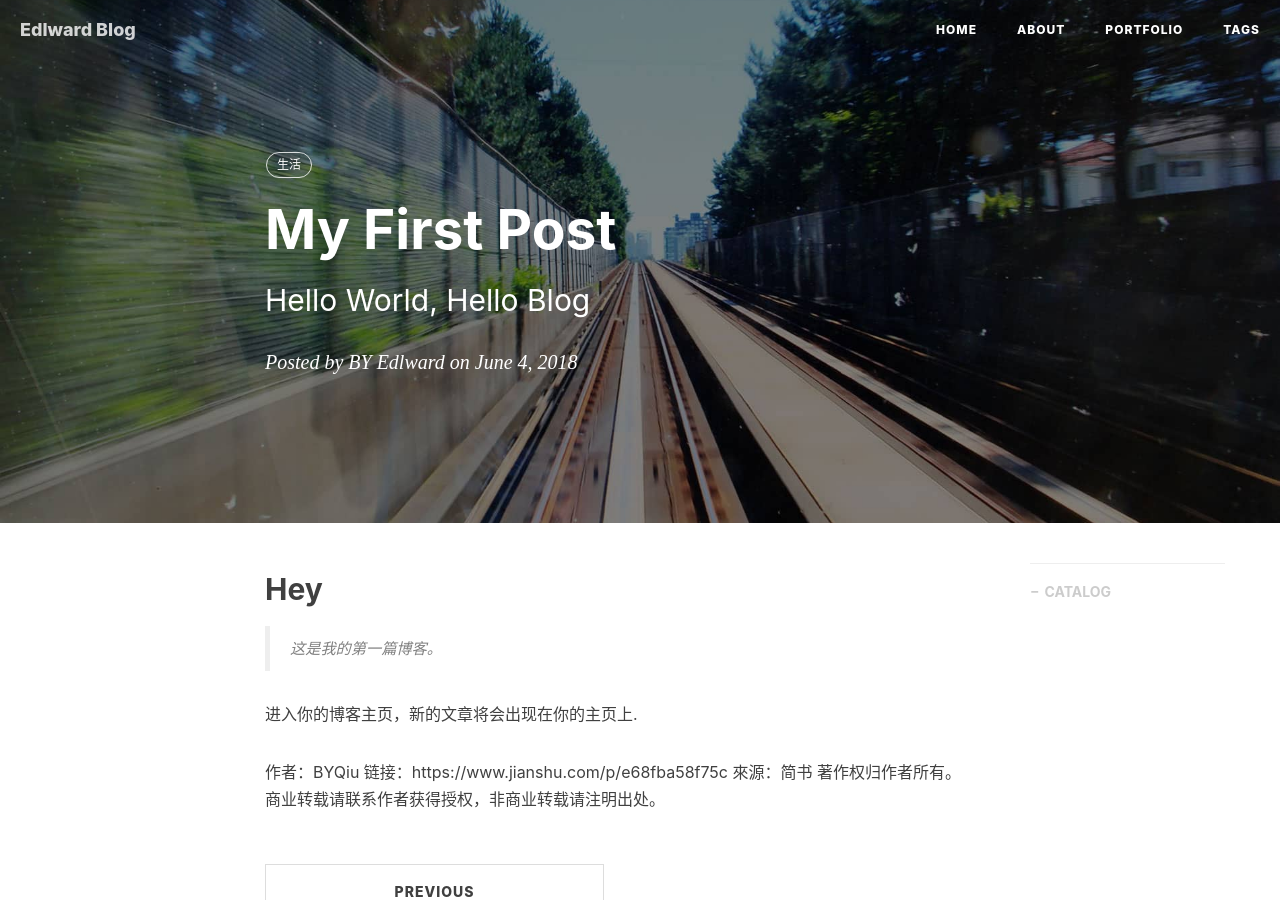
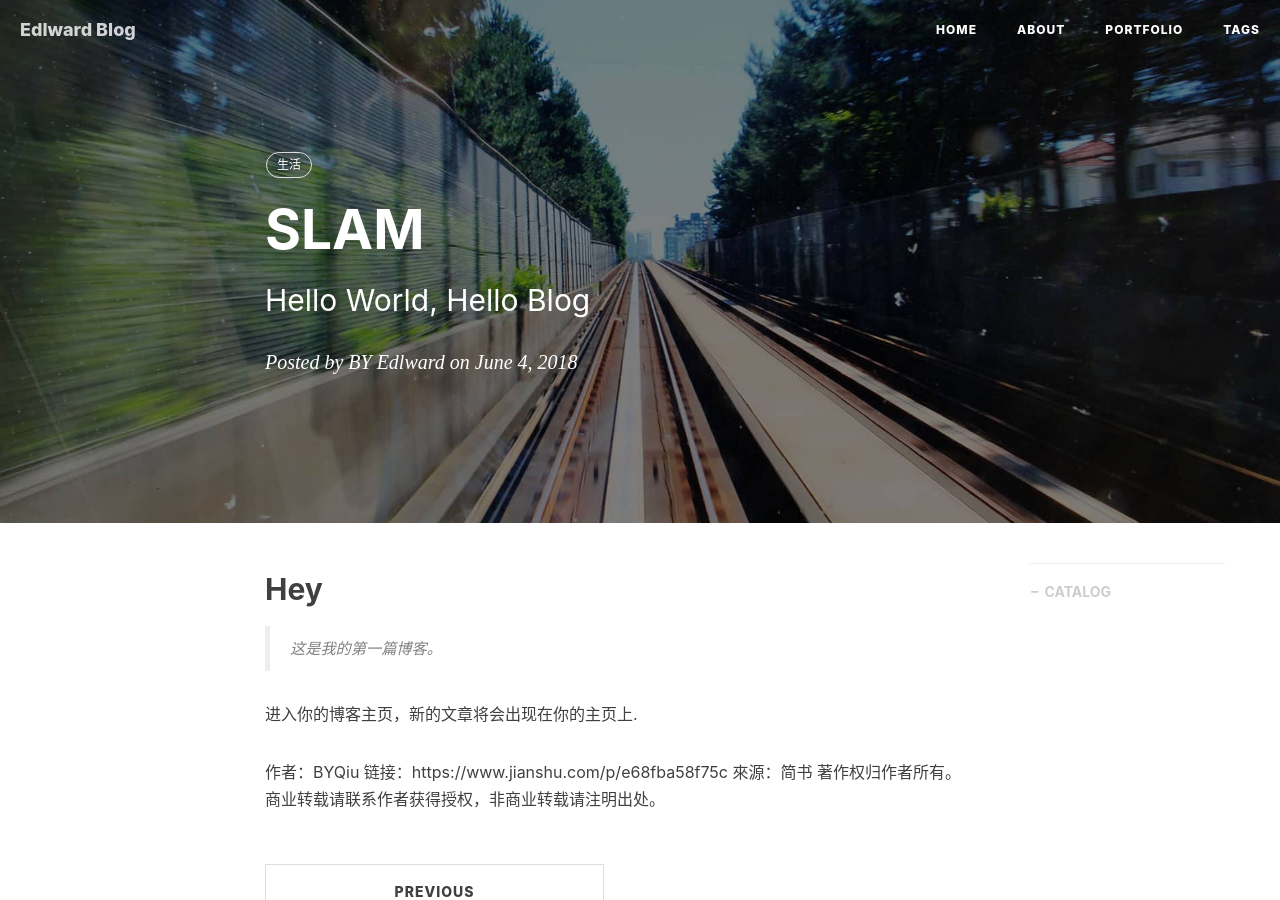
Before and after one commit to gary-robotics/dlward, a Jekyll site: the page built from _posts/2018-06-04-快速搭建-2018.markdown, in a window 1280 px wide and 900 px high. Built offline with Jekyll 4.4.1, drawn with Linux system fonts in a browser that asks for light colours; nearby versions of some CDN libraries; comment, search, counter and statistics services are not loaded.

Commit message:
Update 2018-06-04-快速搭建-2018.markdown

```diff
--- a/_posts/2018-06-04-快速搭建-2018.markdown
+++ b/_posts/2018-06-04-快速搭建-2018.markdown
@@ -1,6 +1,6 @@
 ---
 layout:     post                    # 使用的布局（不需要改）
-title:      My First Post               # 标题
+title:      SLAM               # 标题
 subtitle:   Hello World, Hello Blog #副标题
 date:       2018-06-04              # 时间
 author:     BY Edlward              # 作者
```
